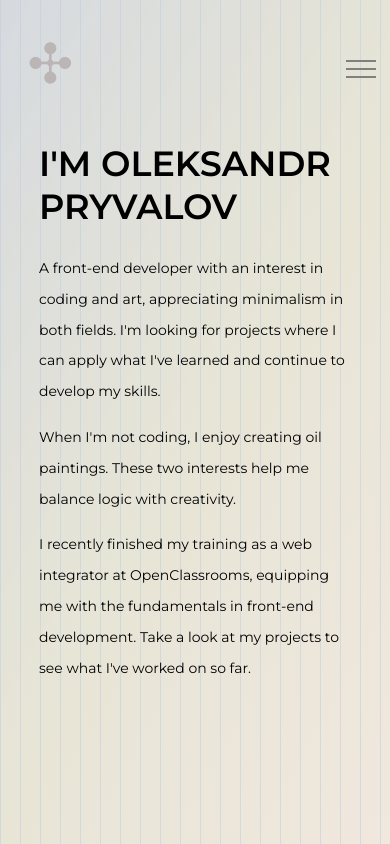
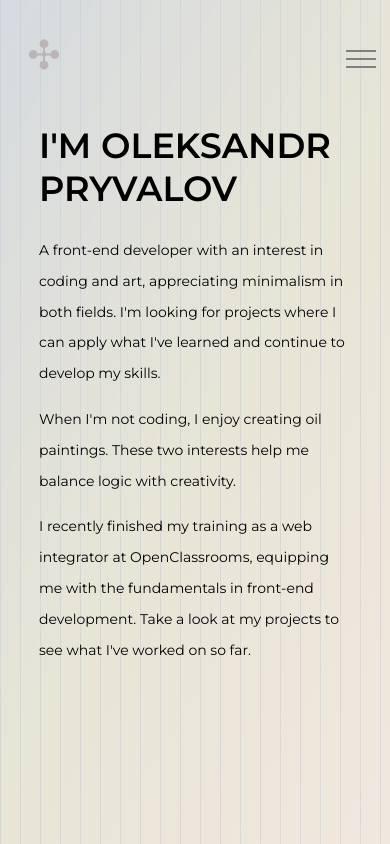
Before and after one commit to multumInParvo/my-portfolio, a React (Create React App) app: page / in a window 390 px wide. Built offline with nearby package versions, Linux system fonts and the light colour scheme.

Commit message:
changed font size of logo

```diff
--- a/src/components/Header/Header.scss
+++ b/src/components/Header/Header.scss
@@ -10,7 +10,7 @@ nav {
   .asterisk-symbol {
     display: flex;
     align-items: center;
-    font-size: 55px;
+    font-size: 40px;
     color: #bbb5b5;
     text-decoration: none;
   }
@@ -70,7 +70,7 @@ nav {
 
     .menu-icon {
       display: block;
-      top: 60px;
+      top: 50px;
       right: 20px;
       cursor: pointer;
       position: absolute;
```
